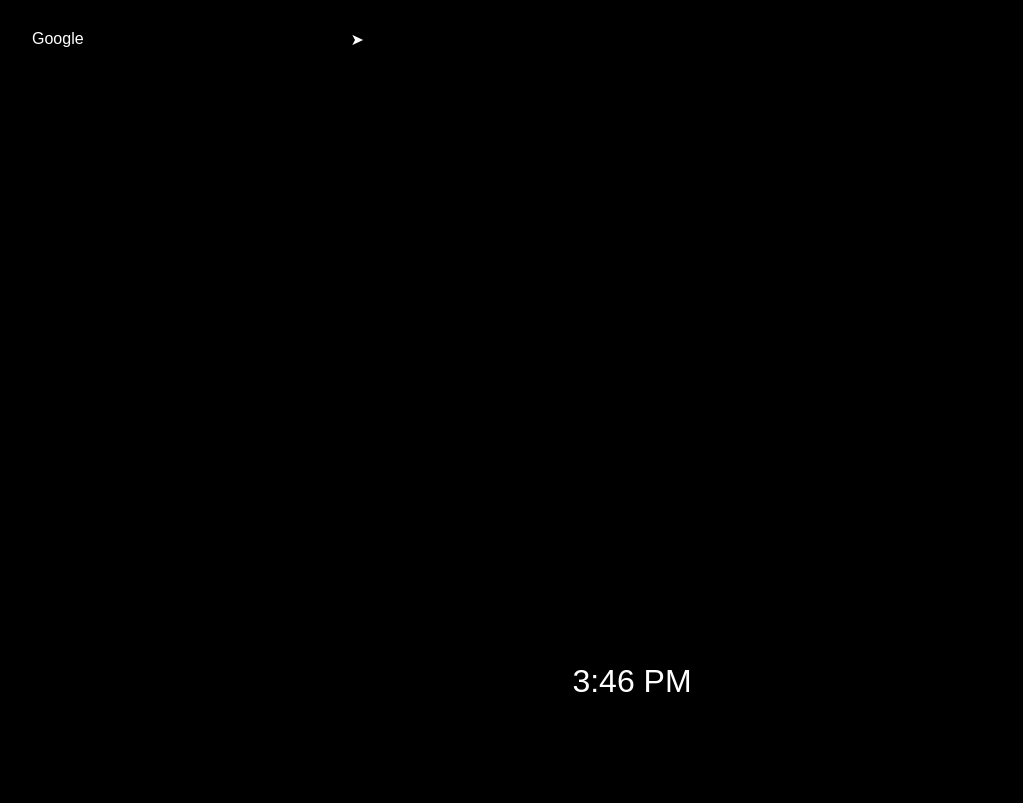
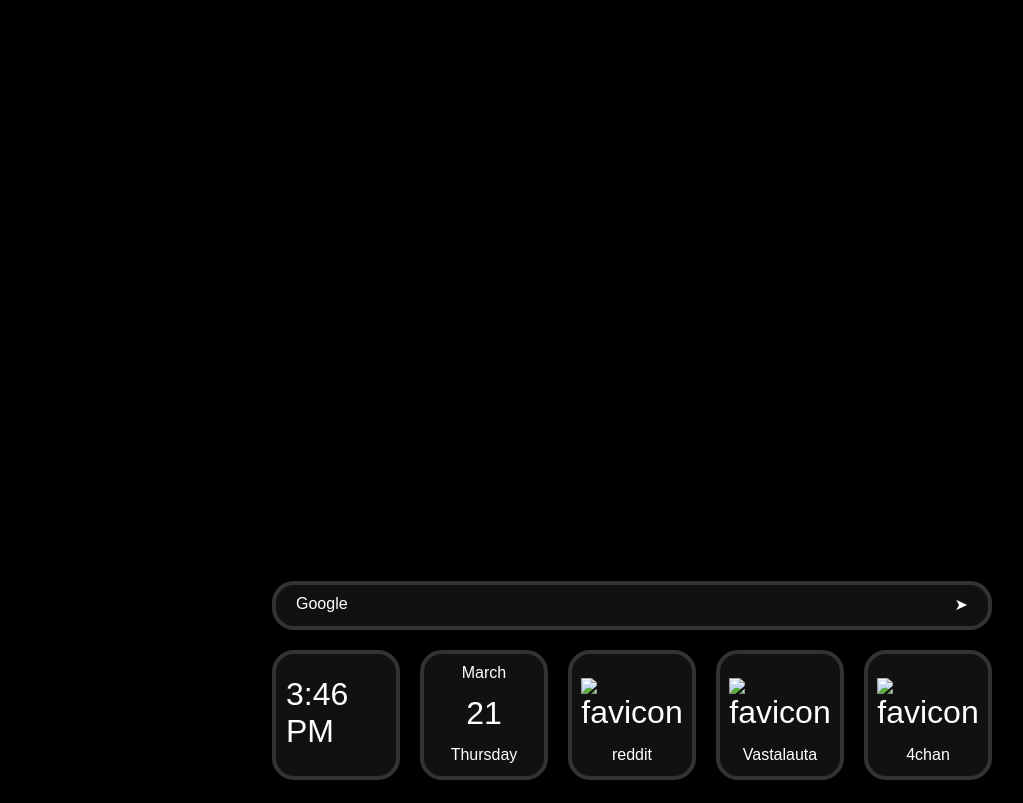
Before and after one commit to tu0m/webportal, a website built with Vite: page index.html in a window 1280 px wide. Shown: the top 803 px of the page, without its empty margins (8-1031 px from the left). Built offline with nearby package versions, Linux system fonts and the light colour scheme; a web font is replaced by a local one.

Commit message:
Small fixes, rename stuff, adjust :focus css, add flex layout to body

```diff
--- a/style.css
+++ b/style.css
@@ -3,6 +3,7 @@
 /* GLOBAL STYLESHEET */
 
 /* VARIABLES */
+
 html {
   /* COLORS */
   --color-bg: #111;
@@ -14,14 +15,23 @@ html {
   /* SPACING, SIZING, ETC */
   --spacing-s: 10px;
   --spacing-m: 20px;
-  --radius-m: 18px;
+  --radius-m: 22px;
   --radius-s: 6px;
 }
 
 /* OVERALL LAYOUT */
+html,
 body {
-  background-color: black;
   margin: 0;
+  padding: 0;
+}
+
+body {
+  display: flex;
+  width: 100vw;
+  height: 100vh;
+  justify-content: center;
+  align-items: flex-end;
 
   /* TEXT */
   color: var(--color-text);
@@ -31,29 +41,32 @@ body {
   font-weight: 400;
   font-style: normal;
 
-  padding: var(--spacing-m);
+  background-color: black;
 }
 
-.module-grid {
-  margin: 0 auto;
-  width: clamp(424px, 100%, 750px);
+.widget-grid {
+  flex-shrink: 0;
+  width: clamp(424px, 100%, 720px);
   justify-content: center;
   display: grid;
   grid-template-columns: repeat(auto-fit, 128px);
   gap: var(--spacing-m);
+  padding: var(--spacing-m);
 }
 
-/* MODULE LAYOUT */
-.module {
+/* WIDGET LAYOUT */
+.widget {
   border: 4px solid var(--color-highlight);
   border-radius: var(--radius-m);
   background-color: var(--color-bg);
   overflow: hidden;
 }
 
-.module:hover,
-.module:focus {
+.widget:hover,
+.widget:focus-visible,
+.bar:focus {
   border-color: var(--color-attention);
+  outline: none;
 }
 
 .bar {
@@ -66,7 +79,7 @@ body {
 .square {
   display: flex;
   flex-direction: column;
-  aspect-ratio: 1;
   /* add 2 pixels to bottom for more visually appealing alignment of content */
   padding: var(--spacing-s) var(--spacing-s) calc(var(--spacing-s) + 2px);
+  aspect-ratio: 1;
 }
```
